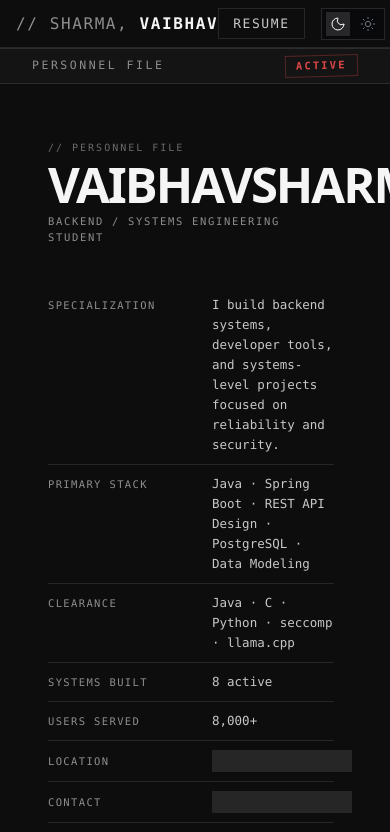
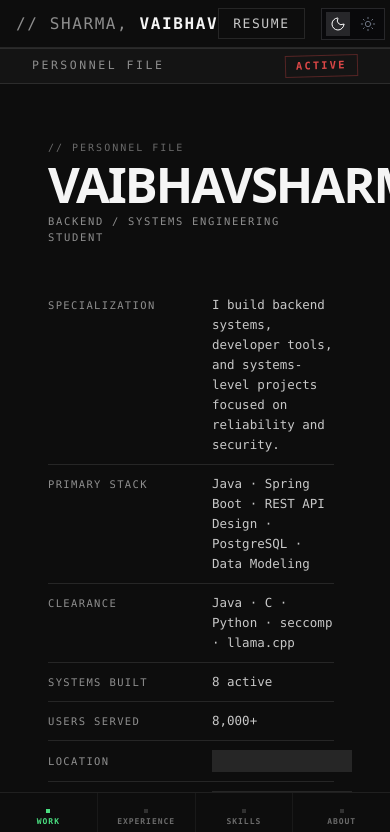
Before and after one commit to sharmavaibhav31/sharmavaibhav31.github.io, a React (Vite) app: page / in a window 390 px wide. Shown: the top 832 px of the page. Built offline with nearby package versions, Linux system fonts and the light colour scheme.

Commit message:
chore: Added UI Components for mobile

```diff
--- /dev/null
+++ b/src/components/layout/BottomNav.tsx
@@ -0,0 +1,100 @@
+import React, { useState, useEffect } from 'react';
+
+const SECTIONS = [
+    { id: 'work', label: 'WORK' },
+    { id: 'experience', label: 'EXPERIENCE' },
+    { id: 'capabilities', label: 'SKILLS' },
+    { id: 'about', label: 'ABOUT' }
+];
+
+export const BottomNav: React.FC = () => {
+    const [activeSection, setActiveSection] = useState<string>('');
+
+    useEffect(() => {
+        const observer = new IntersectionObserver(
+            (entries) => {
+                entries.forEach((entry) => {
+                    if (entry.isIntersecting) {
+                        setActiveSection(entry.target.id);
+                    }
+                });
+            },
+            {
+                root: null,
+                rootMargin: '0px',
+                threshold: 0.4,
+            }
+        );
+
+        SECTIONS.forEach(({ id }) => {
+            const element = document.getElementById(id);
+            if (element) {
+                observer.observe(element);
+            }
+        });
+
+        return () => {
+            SECTIONS.forEach(({ id }) => {
+                const element = document.getElementById(id);
+                if (element) {
+                    observer.unobserve(element);
+                }
+            });
+        };
+    }, []);
+
+    const handleScroll = (id: string) => {
+        const element = document.getElementById(id);
+        if (element) {
+            element.scrollIntoView({ behavior: 'smooth' });
+        }
+    };
+
+    return (
+        <nav
+            className="fixed bottom-0 left-0 right-0 flex sm:hidden z-[100]"
+            style={{
+                height: '52px',
+                background: '#0d0d0d',
+                borderTop: '0.5px solid rgba(255,255,255,0.08)'
+            }}
+        >
+            {SECTIONS.map(({ id, label }, index) => {
+                const isActive = activeSection === id;
+                const isLast = index === SECTIONS.length - 1;
+
+                return (
+                    <div
+                        key={id}
+                        className="flex-1 flex flex-col items-center justify-center gap-[3px] cursor-pointer"
+                        style={{
+                            borderRight: isLast ? 'none' : '0.5px solid rgba(255,255,255,0.05)'
+                        }}
+                        onClick={() => handleScroll(id)}
+                    >
+                        <div
+                            style={{
+                                width: '4px',
+                                height: '4px',
+                                borderRadius: '50%',
+                                background: isActive ? '#4ade80' : 'rgba(255,255,255,0.15)',
+                                transition: 'background-color 0.2s ease'
+                            }}
+                        />
+                        <span
+                            className="font-mono font-[600]"
+                            style={{
+                                fontSize: '8px',
+                                letterSpacing: '0.12em',
+                                color: isActive ? '#4ade80' : '#6a6a6a',
+                                transition: 'color 0.2s ease'
+                            }}
+                        >
+                            {label}
+                        </span>
+                    </div>
+                );
+            })}
+        </nav>
+    );
+};
--- a/src/pages/Home.tsx
+++ b/src/pages/Home.tsx
@@ -9,14 +9,14 @@ import { ExperienceSection } from '../components/sections/ExperienceSection';
 import { AboutSection } from '../components/sections/AboutSection';
 import { CertificationsSection } from '../components/sections/CertificationsSection';
 import { useIntersectionObserver } from '../hooks/useScrollReveal';
-
+import { BottomNav } from '../components/layout/BottomNav';
 
 const PortfolioContent: React.FC = () => {
     useIntersectionObserver();
 
 
     return (
-        <div className="min-h-screen">
+        <div className="min-h-screen pb-[52px] sm:pb-0">
             <Header />
             <main id="main-content">
                 <HeroSection />
@@ -27,6 +27,7 @@ const PortfolioContent: React.FC = () => {
                 <AboutSection />
             </main>
             <Footer />
+            <BottomNav />
         </div>
     );
 };
```
